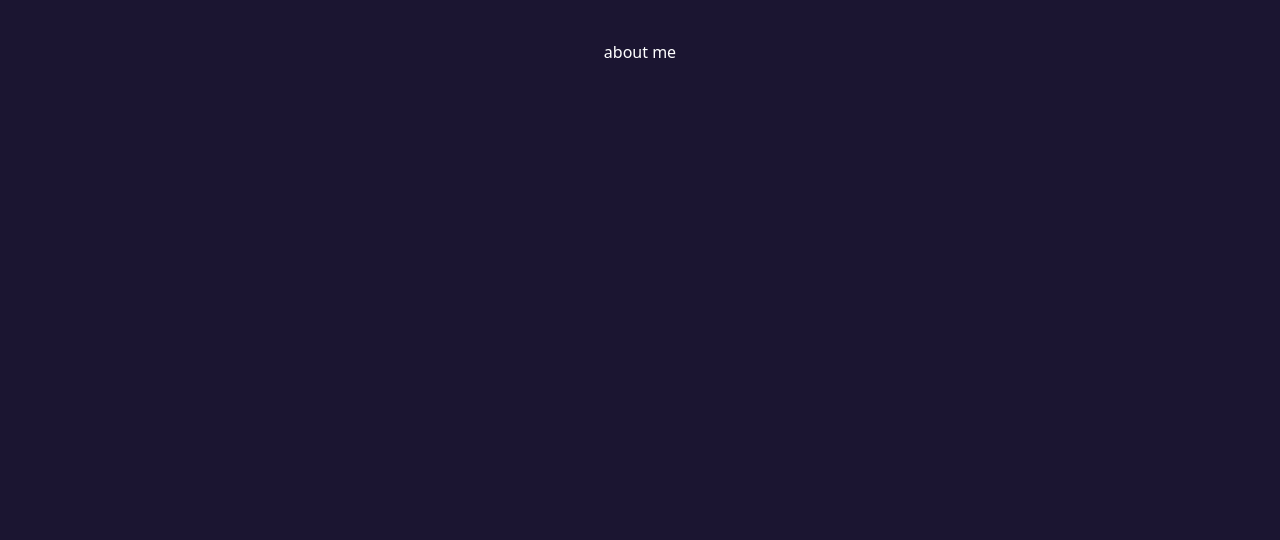
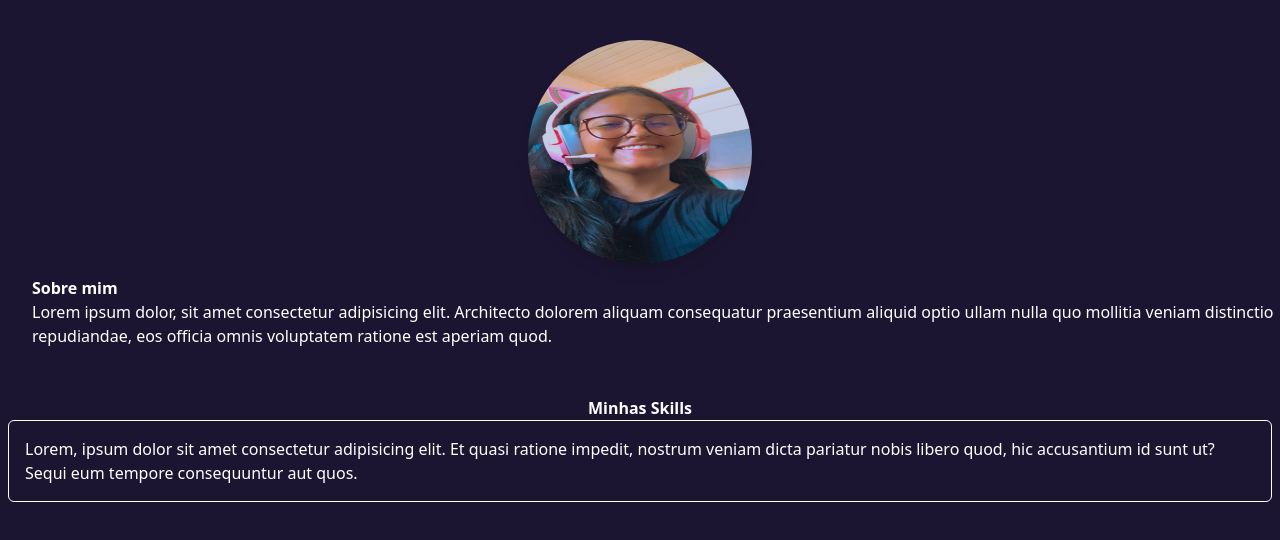
Before and after one commit to vitoriacst/vitoriacst.github.io, a React (Create React App) app in the folder app/: page / in a window 1280 px wide. Shown: the top 540 px of the page. Built offline with nearby package versions, Linux system fonts and the light colour scheme.

Commit message:
feat: :sparkles: About me page

```diff
--- a/app/src/pages/AboutMe.jsx
+++ b/app/src/pages/AboutMe.jsx
@@ -1,8 +1,32 @@
+import MyPicture from '../images/myProfile.jpeg';
 const AboutMe = () => {
   return (
-    <div className="flex items-center justify-center">
-      <div className="mt-10">
-        <h1 className="text-white ">about me</h1>
+    <div className="mflex items-center justify-center">
+      <div className="mt-10 flex flex-col gap-10 justify-center items-center">
+        <div className="">
+          <img
+            src={MyPicture}
+            className="mb-3 w-56 h-56 rounded-full shadow-lg"
+            alt="vitoria"
+          />
+        </div>
+      </div>
+      <div className="ml-8">
+        <h1 className="text-white font-bold">Sobre mim</h1>
+        <p className="text-white font-light">
+          Lorem ipsum dolor, sit amet consectetur adipisicing elit. Architecto
+          dolorem aliquam consequatur praesentium aliquid optio ullam nulla quo
+          mollitia veniam distinctio repudiandae, eos officia omnis voluptatem
+          ratione est aperiam quod.
+        </p>
+      </div>
+      <div className=" flex justify-center flex-col items-center mt-10 p-2">
+        <h1 className="text-white font-bold">Minhas Skills</h1>
+        <div className="bg-transparent border border-white p-4 text-white rounded-md ">
+          Lorem, ipsum dolor sit amet consectetur adipisicing elit. Et quasi
+          ratione impedit, nostrum veniam dicta pariatur nobis libero quod, hic
+          accusantium id sunt ut? Sequi eum tempore consequuntur aut quos.
+        </div>
       </div>
     </div>
   );
```
